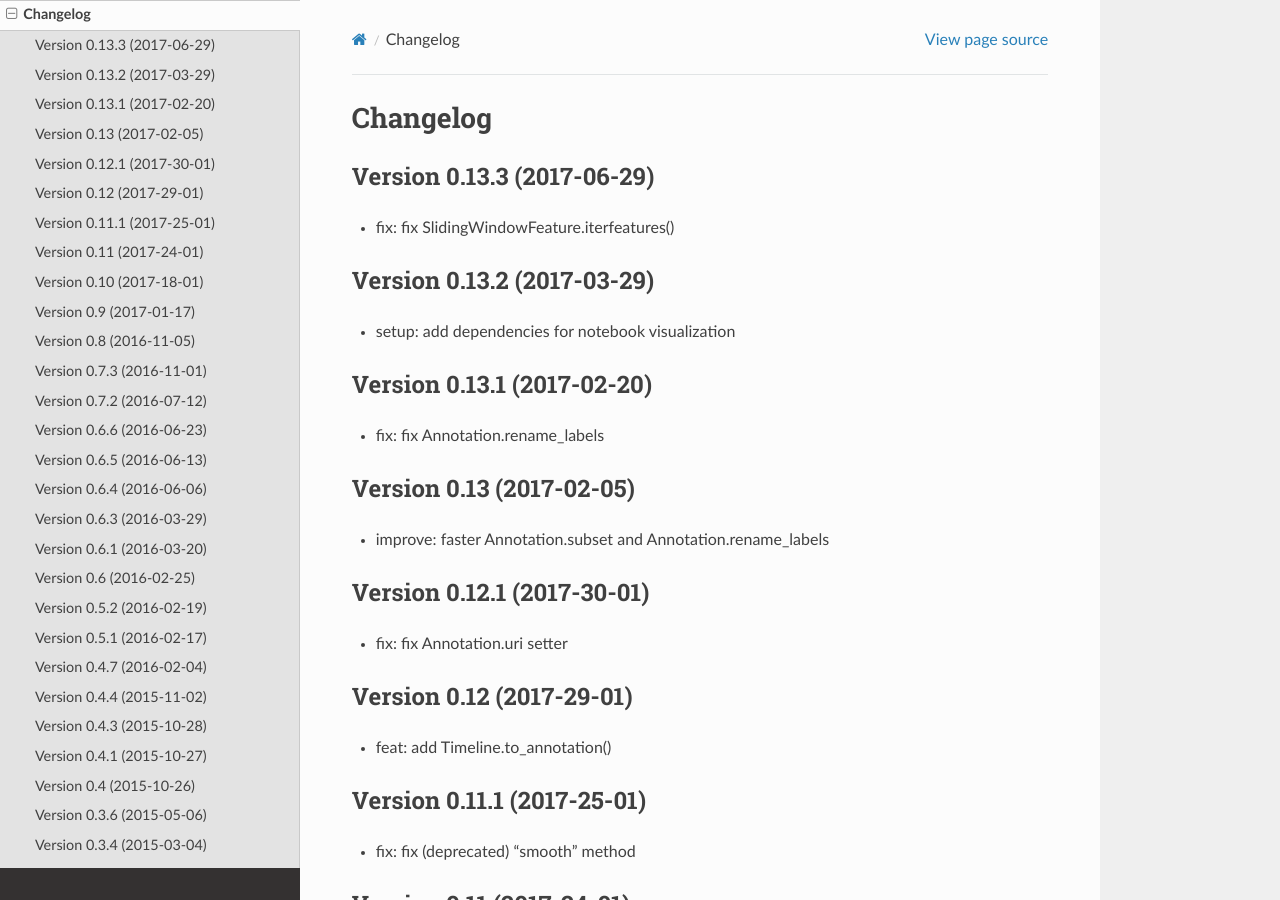
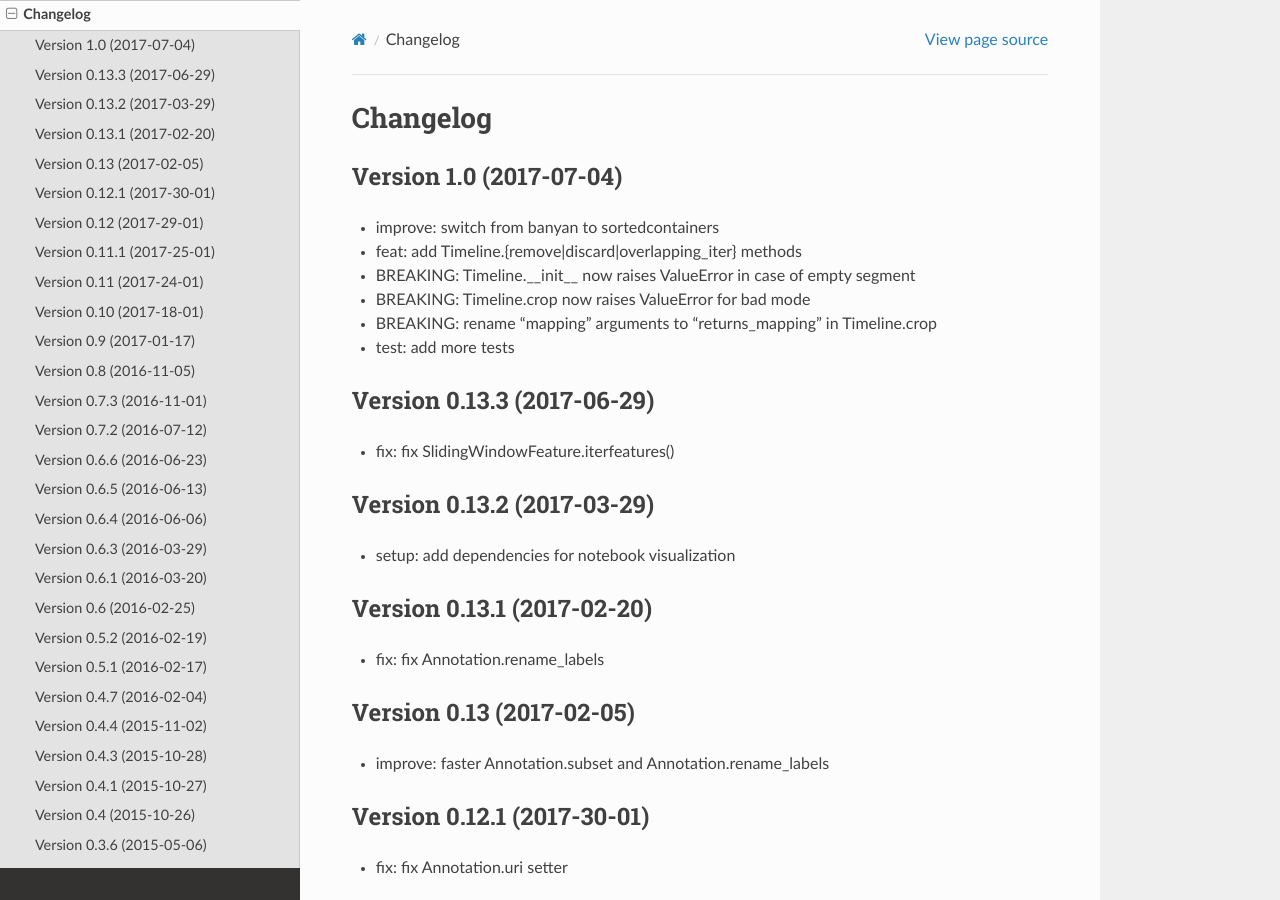
Before and after one commit to pyannote/pyannote-core, a Sphinx documentation site: the page built from doc/source/changelog.rst, in a window 1280 px wide and 900 px high. Built offline with Sphinx 7.4.7 and the Read the Docs theme 2.0.0, drawn with Linux system fonts in a browser that asks for light colours.

Commit message:
doc: update changelog

```diff
--- a/doc/source/changelog.rst
+++ b/doc/source/changelog.rst
@@ -1,6 +1,16 @@
 #########
 Changelog
 #########
+
+Version 1.0 (2017-07-04)
+~~~~~~~~~~~~~~~~~~~~~~~~
+
+- improve: switch from banyan to sortedcontainers
+- feat: add Timeline.{remove|discard|overlapping_iter} methods
+- BREAKING: Timeline.__init__ now raises ValueError in case of empty segment
+- BREAKING: Timeline.crop now raises ValueError for bad mode
+- BREAKING: rename "mapping" arguments to "returns_mapping" in Timeline.crop
+- test: add more tests
 
 Version 0.13.3 (2017-06-29)
 ~~~~~~~~~~~~~~~~~~~~~~~~~~~
```
